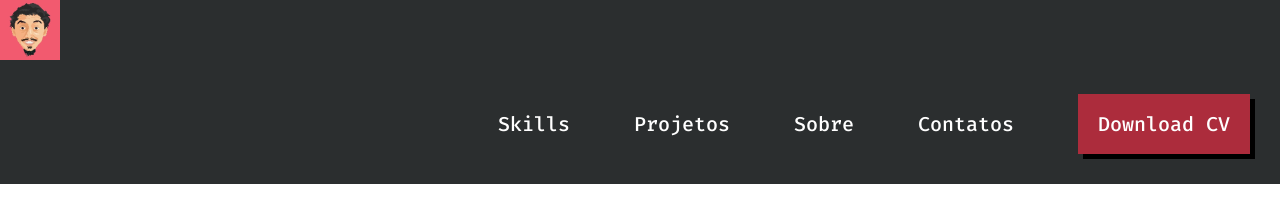
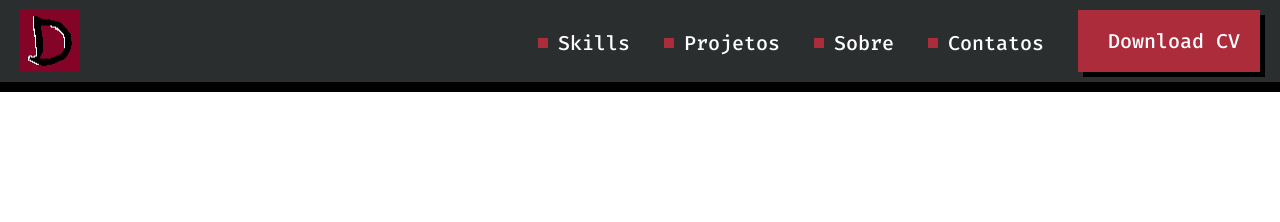
Before and after one commit to douglasrmachado/curso-html-css-feliz, a plain HTML site: page index.html in a window 1280 px wide. Drawn offline with Linux system fonts and the light colour scheme.

Commit message:
Atualizado

```diff
--- a/css/styles.css
+++ b/css/styles.css
@@ -1,6 +1,10 @@
 
 header {
+    display: flex;
+    justify-content: space-between;
     background-color: #2B2E2F;
+    border-bottom: 10px solid #000;
+    padding: 10px 20px;
 }
 
 nav {
@@ -8,20 +12,36 @@ nav {
 }
 
 a {
+    display: inline-flex;
+    align-items: center;
     color: #FFF;
     font-size: 20px;
     font-family: "Fira Code", Arial, Helvetica, sans-serif;
     font-weight: 500;
     text-decoration: none;
-    margin: 30px;
+    margin-right: 30px;
 }
+
+a::before {
+    content: " ";
+    background-color:  #AC2C3C;
+    width: 10px;
+    height: 10px;
+    margin-right: 10px;
+}
+
+span {
+    background-color:  #AC2C3C;
+    width: 10px;
+    height: 10px;
+    margin-right: 10px;
+}
+
 
 #button {
     display: inline-block;
     background-color: #AC2C3C;
-    height: 60px;
-    line-height: 60px;
-    padding-left: 20px;
-    padding-right: 20px;
     box-shadow: 5px 5px 0px #000;
+    padding: 18px 20px;
+    margin-right: 0px;
 }
--- a/index.html
+++ b/index.html
@@ -16,7 +16,7 @@
 
     <body>
         <header>
-            <img src="assets/img/logo.png" alt="Douglas pixelizado">
+            <img src="assets/img/dogla.png" alt="Douglas pixelizado">
 
             <nav>
                 <a href="skills">Skills</a>
```
Also changed, not shown: assets/img/dogla.png (added).
